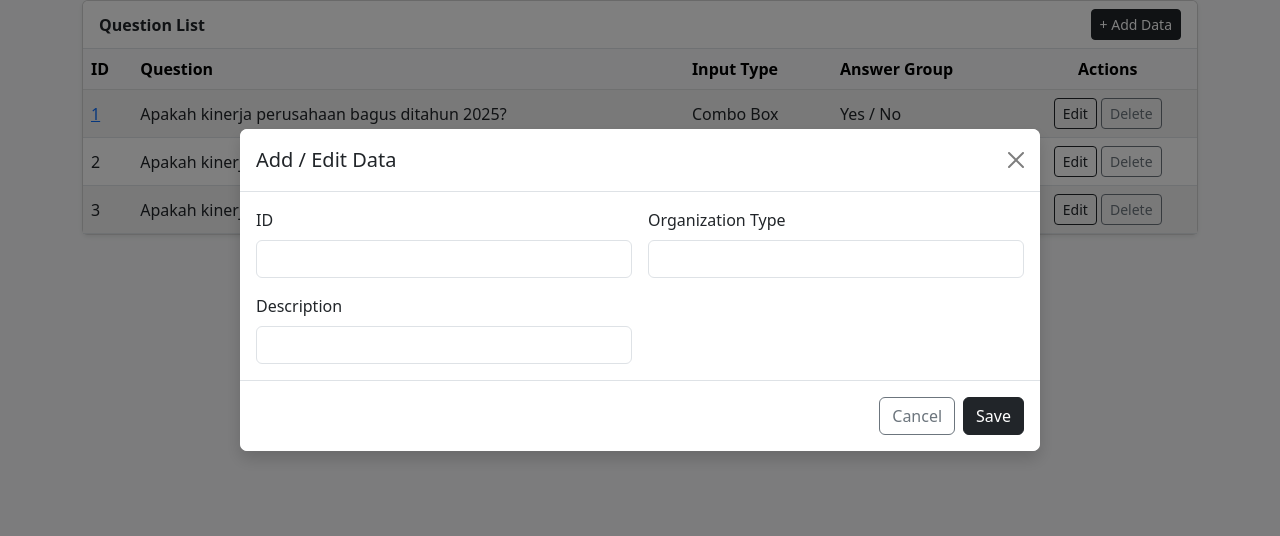
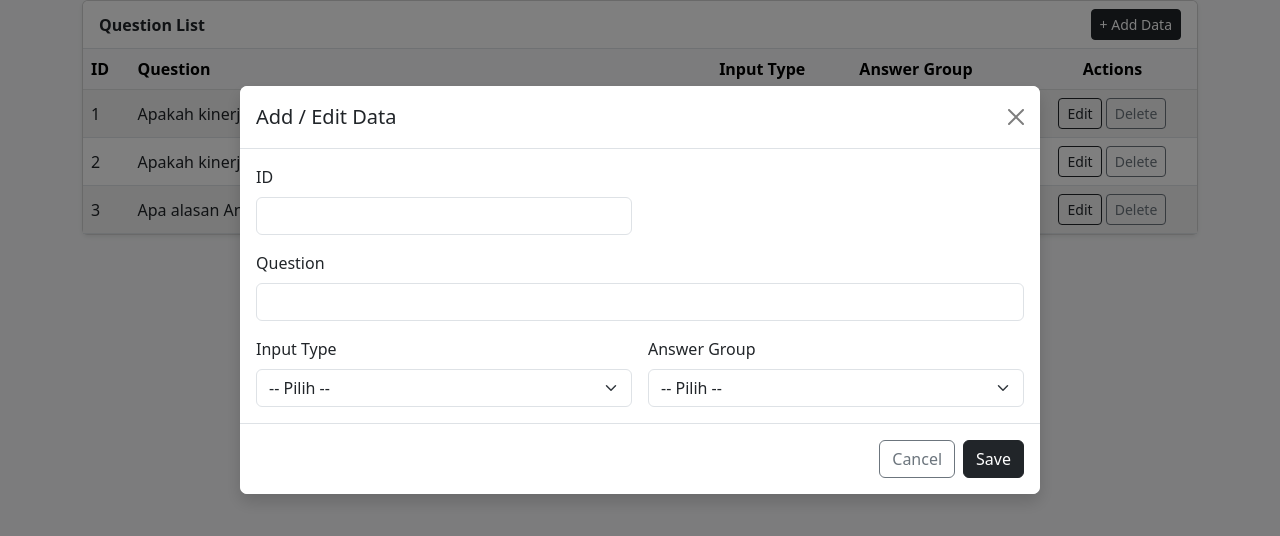
Before and after one commit to syauqqii/HRIS_PDAM, a plain HTML site: page 3.4.2.Administrasi Pegawai/question.html in a window 1280 px wide. Both pictures are taken after a click on the button "+ Add Data". Shown: the part 110-646 px from the top of the page. Drawn offline with nearby package versions, Linux system fonts and the light colour scheme.

Commit message:
fixing questionare

```diff
--- a/3.4.2.Administrasi Pegawai/question.html
+++ b/3.4.2.Administrasi Pegawai/question.html
@@ -1,11 +1,13 @@
 <!DOCTYPE html>
 <html lang="en">
+
 <head>
   <meta charset="UTF-8">
   <meta name="viewport" content="width=device-width, initial-scale=1.0">
   <title>Question CRUD</title>
   <link href="https://cdnjs.cloudflare.com/ajax/libs/bootstrap/5.3.0/css/bootstrap.min.css" rel="stylesheet">
 </head>
+
 <body class="bg-light text-dark">
 
   <div class="container py-5">
@@ -33,12 +35,13 @@
             </thead>
             <tbody>
               <tr>
-                <td><a href="file:///C:/Users/Dimas-Syauqi/OneDrive%20-%20PT%20WCS%20ABYAKTA%20NAWASENA/Documents/Working%20Directory/PDAM/web%20view/3.4.2.Administrasi%20Pegawai/group/answer_detail.html">1</a></td>
+                <td>1</td>
                 <td>Apakah kinerja perusahaan bagus ditahun 2025?</td>
                 <td>Combo Box</td>
                 <td>Yes / No</td>
                 <td class="text-center">
-                  <button class="btn btn-sm btn-outline-dark" data-bs-toggle="modal" data-bs-target="#formModal">Edit</button>
+                  <button class="btn btn-sm btn-outline-dark" data-bs-toggle="modal"
+                    data-bs-target="#formModal">Edit</button>
                   <button class="btn btn-sm btn-outline-secondary">Delete</button>
                 </td>
               </tr>
@@ -48,17 +51,19 @@
                 <td>Combo Box</td>
                 <td>Yes / No</td>
                 <td class="text-center">
-                  <button class="btn btn-sm btn-outline-dark" data-bs-toggle="modal" data-bs-target="#formModal">Edit</button>
+                  <button class="btn btn-sm btn-outline-dark" data-bs-toggle="modal"
+                    data-bs-target="#formModal">Edit</button>
                   <button class="btn btn-sm btn-outline-secondary">Delete</button>
                 </td>
               </tr>
               <tr>
                 <td>3</td>
-                <td>Apakah kinerja perusahaan bagus ditahun 2023?</td>
+                <td>Apa alasan Anda mengundurkan diri dari perusahaan?</td>
                 <td>Combo Box</td>
-                <td>Yes / No</td>
+                <td>Alasan Resign</td>
                 <td class="text-center">
-                  <button class="btn btn-sm btn-outline-dark" data-bs-toggle="modal" data-bs-target="#formModal">Edit</button>
+                  <button class="btn btn-sm btn-outline-dark" data-bs-toggle="modal"
+                    data-bs-target="#formModal">Edit</button>
                   <button class="btn btn-sm btn-outline-secondary">Delete</button>
                 </td>
               </tr>
@@ -83,13 +88,28 @@
                   <label class="form-label">ID</label>
                   <input type="number" class="form-control" name="id_job_title" required>
                 </div>
-                <div class="col-md-6">
-                  <label class="form-label">Organization Type</label>
+                <div class="col-md-12">
+                  <label class="form-label">Question</label>
                   <input type="text" class="form-control" name="job_name" required>
                 </div>
                 <div class="col-md-6">
-                  <label class="form-label">Description</label>
-                  <input type="number" class="form-control" name="job_maximum_level">
+                  <label class="form-label">Input Type</label>
+                  <select class="form-select" name="SPPD_Type" required>
+                    <option value="">-- Pilih --</option>
+                    <option value="Free Text">Free Text</option>
+                    <option value="Combo Box">Combo Box</option>
+                  </select>
+                </div>
+                <div class="col-md-6">
+                  <label class="form-label">Answer Group</label>
+                  <select class="form-select" name="SPPD_Type" >
+                    <option value="">-- Pilih --</option>
+                    <option value="Yes / No">Yes / No</option>
+                    <option value="True / False">True / False</option>
+                    <option value="Alasan Resign">Alasan Resign</option>
+
+
+                  </select>
                 </div>
               </div>
             </div>
@@ -106,4 +126,5 @@
 
   <script src="https://cdnjs.cloudflare.com/ajax/libs/bootstrap/5.3.0/js/bootstrap.bundle.min.js"></script>
 </body>
+
 </html>
```
Also changed, not shown: 3.4.2.Administrasi Pegawai/answer_group.html (+2 -2 lines), 3.4.2.Administrasi Pegawai/group/answer_detail.html (+4 -4 lines), 3.4.2.Administrasi Pegawai/group/questionare_detail.html (+4 -4 lines), 3.4.2.Administrasi Pegawai/questionare.html (+1 -1 lines).
